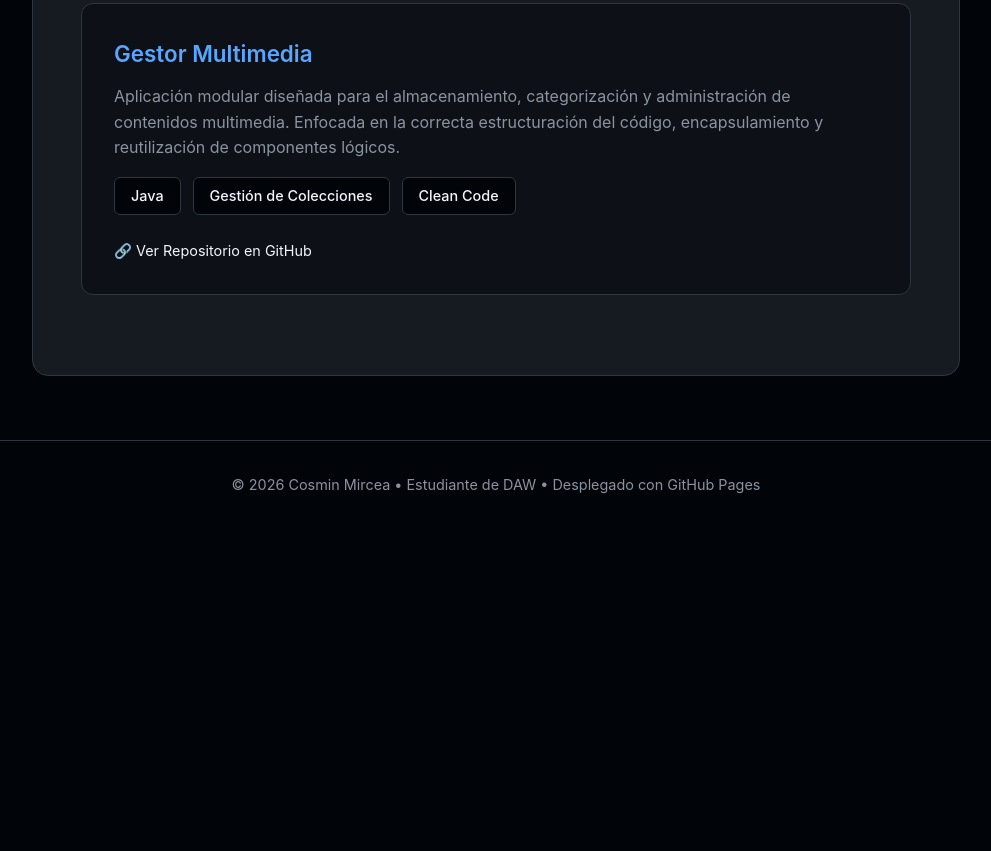
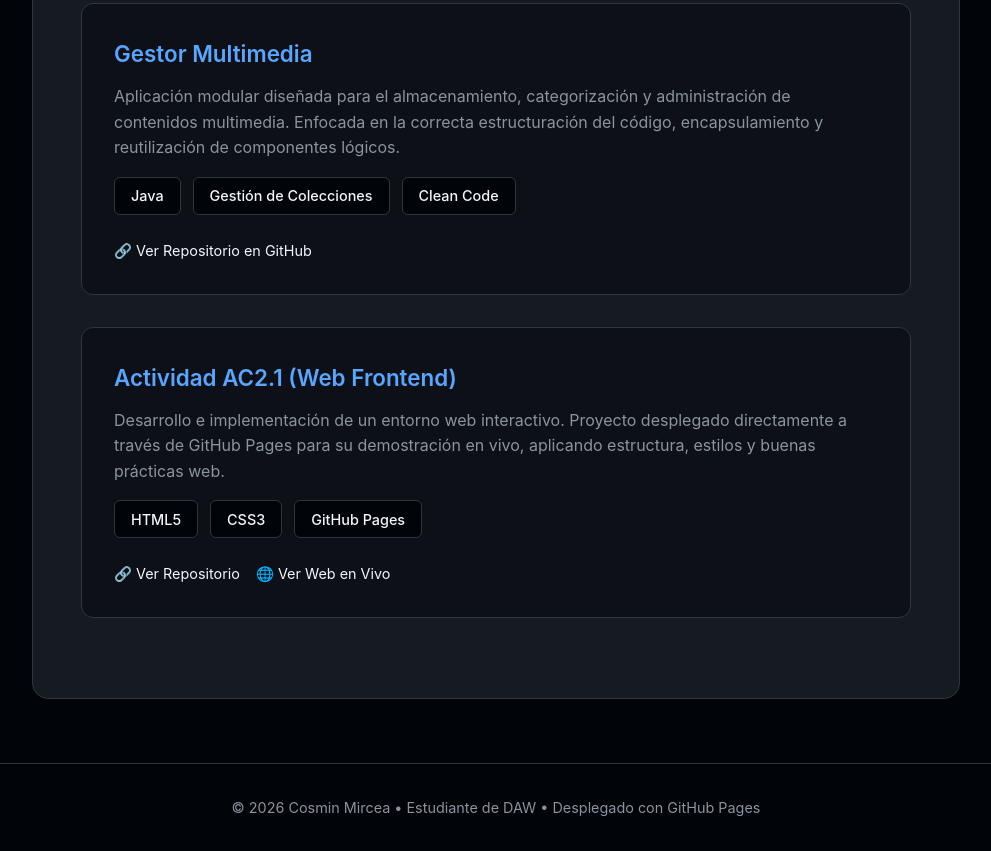
Before and after one commit to cosmin15azs-sys/cosmin15azs-sys.github.io, a plain HTML site: page index.html in a window 1280 px wide. Shown: the part 1953-2804 px from the top of the page, without its empty margins (144-1135 px from the left). Before the commit the page ends 2481 px from the top, so only its background shows below. Drawn offline with Linux system fonts and the light colour scheme.

Commit message:
Add project card for AC2.1 web frontend activity

```diff
--- a/index.html
+++ b/index.html
@@ -343,6 +343,20 @@
                     <a href="https://github.com/cosmin15azs-sys/Gestor_Multimedia" target="_blank" class="proj-link">🔗 Ver Repositorio en GitHub</a>
                 </div>
             </div>
+
+            <div class="project-card">
+                <h3>Actividad AC2.1 (Web Frontend)</h3>
+                <p>Desarrollo e implementación de un entorno web interactivo. Proyecto desplegado directamente a través de GitHub Pages para su demostración en vivo, aplicando estructura, estilos y buenas prácticas web.</p>
+                <div class="badge-container">
+                    <span class="badge">HTML5</span>
+                    <span class="badge">CSS3</span>
+                    <span class="badge">GitHub Pages</span>
+                </div>
+                <div class="project-links">
+                    <a href="https://github.com/cosmin15azs-sys/AC2.1" target="_blank" class="proj-link">🔗 Ver Repositorio</a>
+                    <a href="https://cosmin15azs-sys.github.io/AC2.1/" target="_blank" class="proj-link">🌐 Ver Web en Vivo</a>
+                </div>
+            </div>
         </section>
     </div>
 
```
